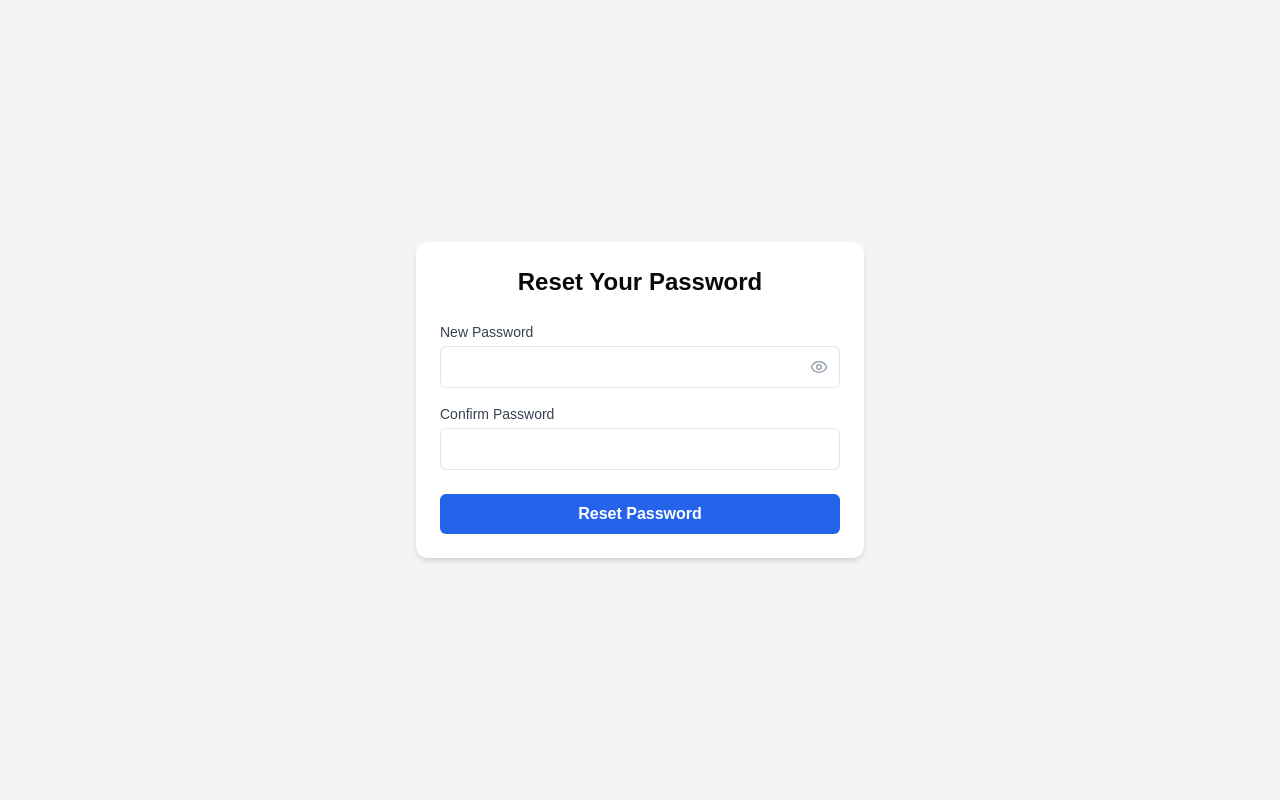
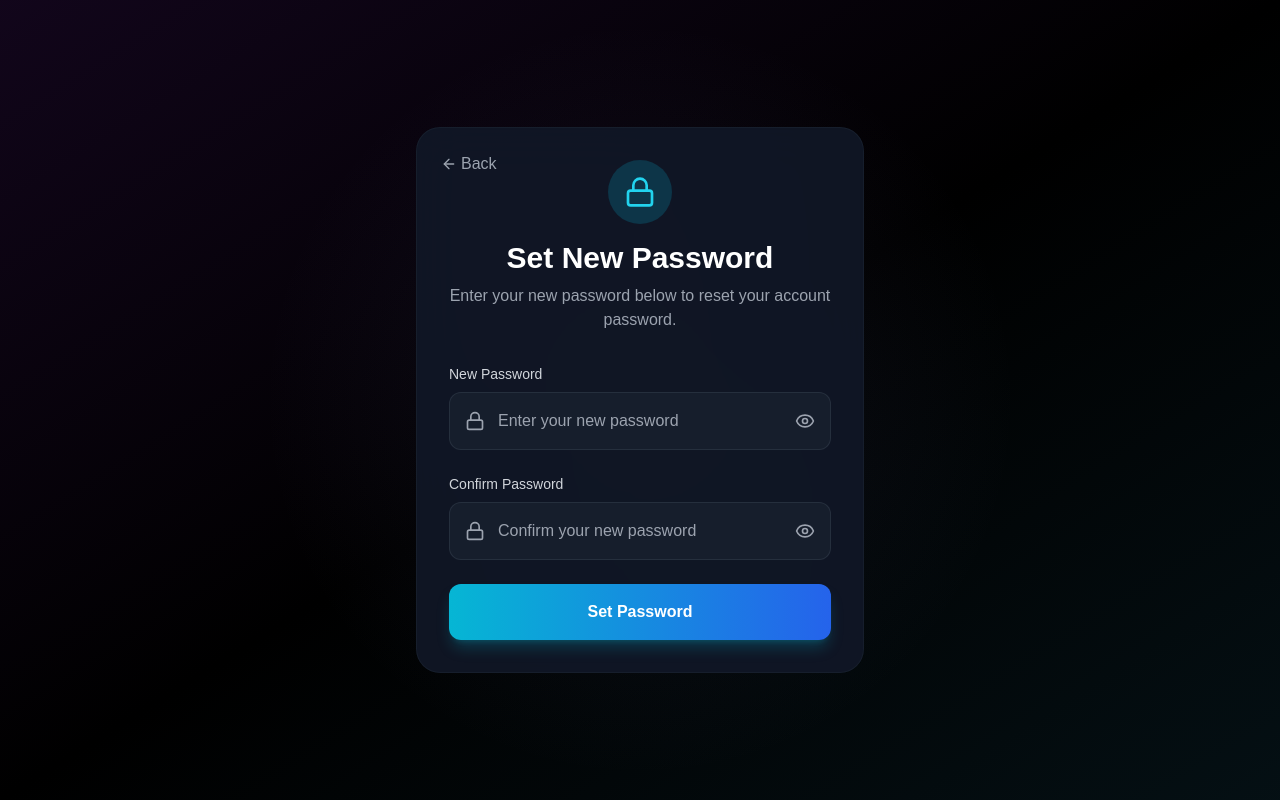
Before and after one commit to ydvvdinesh/finalseen, a Next.js app: page /reset-password in a window 1280 px wide. Built offline with nearby package versions, Linux system fonts and the light colour scheme; no server answers.

Commit message:
Updating fp - 2

```diff
--- a/app/reset-password/page.tsx
+++ b/app/reset-password/page.tsx
@@ -3,7 +3,7 @@
 import { useEffect, useState, Suspense } from "react"
 import { useRouter, useSearchParams } from "next/navigation"
 import { createClient } from "@/lib/supabase/client"
-import { Eye, EyeOff } from "lucide-react"
+import { Eye, EyeOff, Lock, ArrowLeft, CheckCircle } from "lucide-react"
 
 function ResetPasswordContent() {
   const router = useRouter()
@@ -16,6 +16,7 @@ function ResetPasswordContent() {
   const [error, setError] = useState("")
   const [success, setSuccess] = useState("")
   const [showPassword, setShowPassword] = useState(false)
+  const [showConfirmPassword, setShowConfirmPassword] = useState(false)
 
   useEffect(() => {
     const access_token = searchParams.get("access_token")
@@ -39,6 +40,11 @@ function ResetPasswordContent() {
       return
     }
 
+    if (password.length < 6) {
+      setError("Password must be at least 6 characters long.")
+      return
+    }
+
     setLoading(true)
     const { error } = await supabase.auth.updateUser({ password })
 
@@ -47,55 +53,133 @@ function ResetPasswordContent() {
       setError("Failed to reset password. Try again.")
     } else {
       setSuccess("Password updated successfully!")
-      setTimeout(() => router.push("/login"), 3000)
+      console.log("Password updated successfully, redirecting to home page...")
+
+      // Don't sign out immediately, let the user see the success message
+      // and then redirect to home page
+      setTimeout(() => {
+        console.log("Redirecting to:", window.location.origin)
+        // Sign out after showing success message
+        supabase.auth.signOut().then(() => {
+          // Use window.location.href to force redirect to home page
+          window.location.href = "/"
+        })
+      }, 3000)
     }
     setLoading(false)
   }
 
   return (
-    <div className="min-h-screen flex items-center justify-center bg-gray-100 px-4">
-      <div className="max-w-md w-full bg-white rounded-xl shadow-md p-6">
-        <h2 className="text-2xl font-bold mb-6 text-center">Reset Your Password</h2>
+    <div className="min-h-screen bg-black relative overflow-hidden flex items-center justify-center p-4">
+      {/* Background gradient effects */}
+      <div className="absolute inset-0 bg-gradient-to-br from-purple-900/20 via-black to-cyan-900/20"></div>
+      <div className="absolute top-0 left-0 w-full h-full bg-[radial-gradient(circle_at_50%_50%,rgba(120,119,198,0.1),transparent_50%)]"></div>
 
-        {error && <p className="text-red-500 mb-4 text-center">{error}</p>}
-        {success && <p className="text-green-600 mb-4 text-center">{success}</p>}
+      <div className="relative bg-gray-900/90 backdrop-blur-xl border border-gray-800/50 rounded-3xl p-8 w-full max-w-md">
+        {/* Back button */}
+        <button
+          onClick={() => router.push("/")}
+          className="absolute top-6 left-6 text-gray-400 hover:text-white transition-colors flex items-center gap-1"
+        >
+          <ArrowLeft className="w-4 h-4" />
+          <span>Back</span>
+        </button>
 
-        <div className="mb-4">
-          <label className="block text-sm font-medium text-gray-700 mb-1">New Password</label>
+        {/* Header */}
+        <div className="text-center mb-8">
+          <div className="bg-cyan-500/20 p-3 rounded-full w-16 h-16 mx-auto mb-4 flex items-center justify-center">
+            <Lock className="w-8 h-8 text-cyan-400" />
+          </div>
+          <h2 className="text-3xl font-black text-white mb-2">Set New Password</h2>
+          <p className="text-gray-400">Enter your new password below to reset your account password.</p>
+        </div>
+
+        {/* Error Message */}
+        {error && (
+          <div className="flex items-center gap-2 bg-red-900/30 border border-red-800/50 rounded-xl p-4 mb-6">
+            <div className="w-5 h-5 bg-red-500 rounded-full flex items-center justify-center">
+              <span className="text-white text-xs font-bold">!</span>
+            </div>
+            <span className="text-red-300 text-sm">{error}</span>
+          </div>
+        )}
+
+        {/* Success Message */}
+        {success && (
+          <div className="flex items-center gap-3 bg-green-900/30 border border-green-800/50 rounded-xl p-6 mb-6">
+            <div className="bg-green-500/20 p-2 rounded-full">
+              <CheckCircle className="w-5 h-5 text-green-400" />
+            </div>
+            <div>
+              <h3 className="text-lg font-bold text-green-400">Password Updated!</h3>
+              <p className="text-green-300 text-sm">Your password has been updated successfully.</p>
+            </div>
+          </div>
+        )}
+
+        {/* Password Form */}
+        <div className="space-y-6">
+          <div>
+            <label className="block text-sm font-medium text-gray-300 mb-2">New Password</label>
             <div className="relative">
+              <Lock className="absolute left-4 top-1/2 transform -translate-y-1/2 text-gray-400 w-5 h-5" />
               <input
                 type={showPassword ? "text" : "password"}
-              className="w-full px-4 py-2 border rounded-md focus:outline-none focus:ring"
+                className="w-full bg-gray-800/50 border border-gray-700/50 rounded-xl pl-12 pr-12 py-4 text-white placeholder-gray-400 focus:outline-none focus:border-cyan-500 transition-colors"
+                placeholder="Enter your new password"
                 value={password}
                 onChange={(e) => setPassword(e.target.value)}
+                disabled={loading}
               />
               <button
                 type="button"
-              className="absolute inset-y-0 right-3 flex items-center text-gray-400"
                 onClick={() => setShowPassword(!showPassword)}
+                className="absolute right-4 top-1/2 transform -translate-y-1/2 text-gray-400 hover:text-white transition-colors"
+                disabled={loading}
               >
-              {showPassword ? <EyeOff size={18} /> : <Eye size={18} />}
+                {showPassword ? <EyeOff className="w-5 h-5" /> : <Eye className="w-5 h-5" />}
               </button>
             </div>
           </div>
 
-        <div className="mb-6">
-          <label className="block text-sm font-medium text-gray-700 mb-1">Confirm Password</label>
+          <div>
+            <label className="block text-sm font-medium text-gray-300 mb-2">Confirm Password</label>
+            <div className="relative">
+              <Lock className="absolute left-4 top-1/2 transform -translate-y-1/2 text-gray-400 w-5 h-5" />
               <input
-            type={showPassword ? "text" : "password"}
-            className="w-full px-4 py-2 border rounded-md focus:outline-none focus:ring"
+                type={showConfirmPassword ? "text" : "password"}
+                className="w-full bg-gray-800/50 border border-gray-700/50 rounded-xl pl-12 pr-12 py-4 text-white placeholder-gray-400 focus:outline-none focus:border-cyan-500 transition-colors"
+                placeholder="Confirm your new password"
                 value={confirmPassword}
                 onChange={(e) => setConfirmPassword(e.target.value)}
+                disabled={loading}
               />
+              <button
+                type="button"
+                onClick={() => setShowConfirmPassword(!showConfirmPassword)}
+                className="absolute right-4 top-1/2 transform -translate-y-1/2 text-gray-400 hover:text-white transition-colors"
+                disabled={loading}
+              >
+                {showConfirmPassword ? <EyeOff className="w-5 h-5" /> : <Eye className="w-5 h-5" />}
+              </button>
+            </div>
           </div>
 
           <button
             onClick={handleResetPassword}
             disabled={loading}
-          className="w-full bg-blue-600 hover:bg-blue-700 text-white py-2 px-4 rounded-md font-semibold"
+            className="w-full bg-gradient-to-r from-cyan-500 to-blue-600 hover:from-cyan-600 hover:to-blue-700 text-white font-bold py-4 rounded-xl transition-all duration-300 transform hover:scale-105 shadow-lg shadow-cyan-500/25 disabled:opacity-50 disabled:cursor-not-allowed disabled:transform-none"
           >
-          {loading ? "Resetting..." : "Reset Password"}
+            {loading ? (
+              <div className="flex items-center justify-center gap-2">
+                <div className="w-5 h-5 border-2 border-white border-t-transparent rounded-full animate-spin" />
+                Updating Password...
+              </div>
+            ) : (
+              "Set Password"
+            )}
           </button>
+        </div>
       </div>
     </div>
   )
@@ -104,10 +188,10 @@ function ResetPasswordContent() {
 // Loading component for Suspense fallback
 function ResetPasswordLoading() {
   return (
-    <div className="min-h-screen flex items-center justify-center bg-gray-100 px-4">
-      <div className="max-w-md w-full bg-white rounded-xl shadow-md p-6 text-center">
-        <div className="w-8 h-8 border-4 border-blue-600 border-t-transparent rounded-full animate-spin mx-auto mb-4" />
-        <p className="text-gray-600">Loading...</p>
+    <div className="min-h-screen bg-black flex items-center justify-center p-4">
+      <div className="text-center">
+        <div className="w-12 h-12 border-4 border-cyan-400 border-t-transparent rounded-full animate-spin mx-auto mb-4" />
+        <p className="text-white text-lg">Verifying reset link...</p>
       </div>
     </div>
   )
--- a/components/header.tsx
+++ b/components/header.tsx
@@ -62,6 +62,7 @@ export default function Header({ onAuth }: HeaderProps) {
           target.scrollIntoView({ behavior: "smooth", block: "start" })
         }
       } else {
+        // If not on main page, redirect to home page with the hash
         window.location.href = `/${href}`
       }
       setIsMenuOpen(false)
```
Lines whose indentation alone changed are shown as unchanged.
